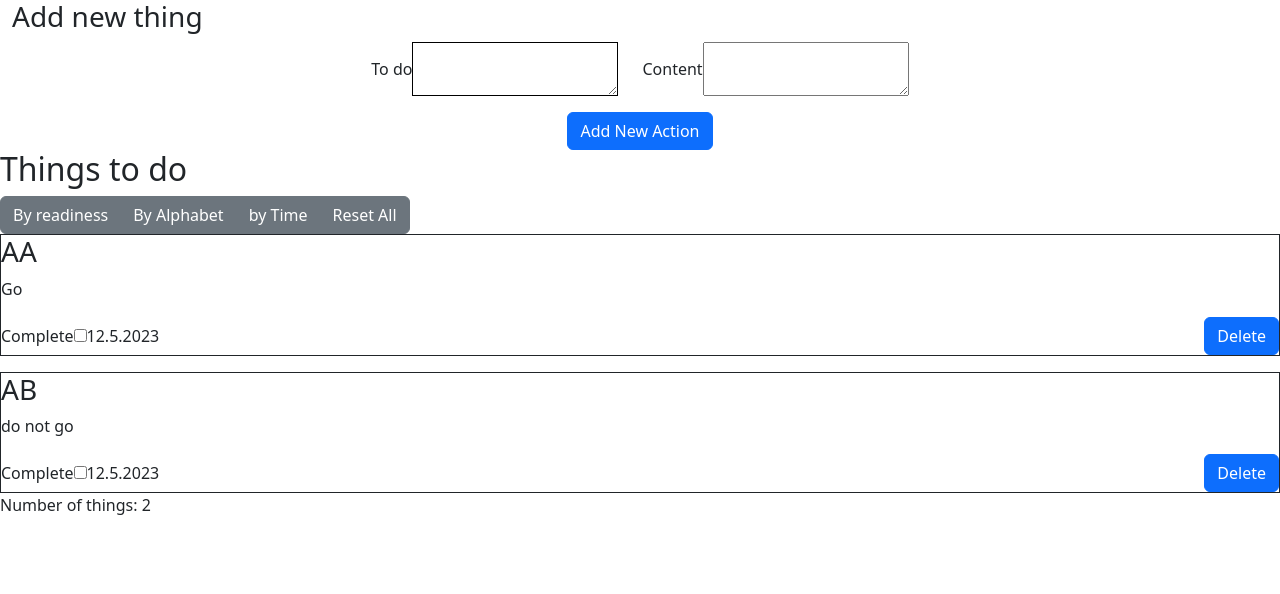
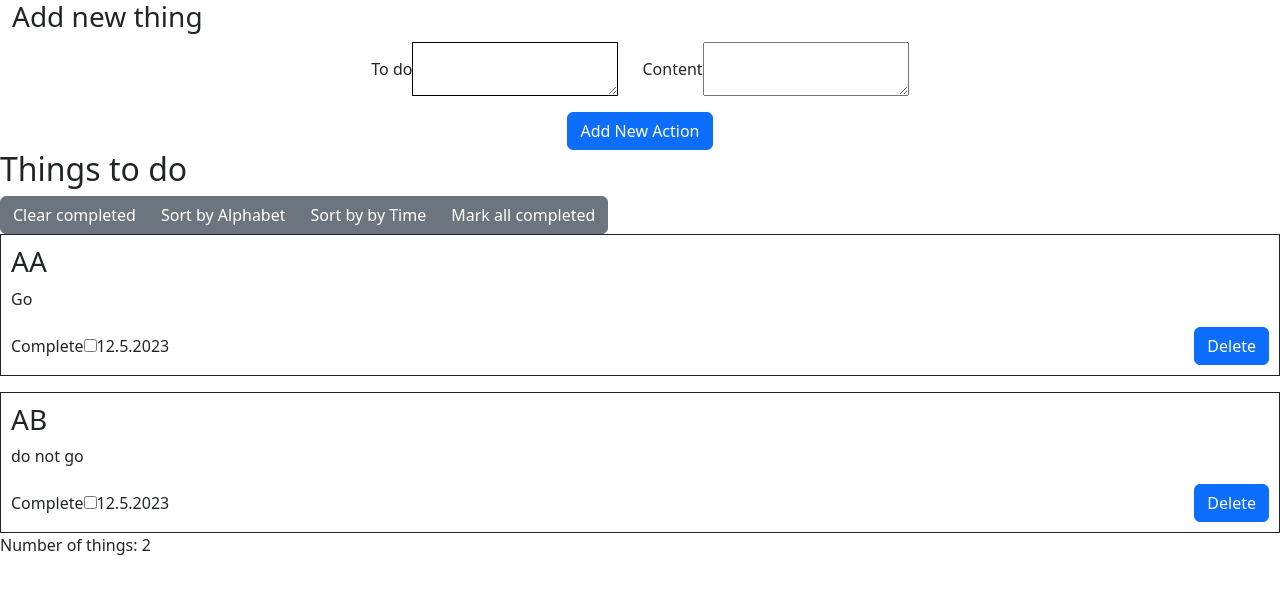
Before and after one commit to RomanKrishtal/Todo-List-redux, a React (Vite) app: page / in a window 1280 px wide. Shown: the top 594 px of the page. Built offline with nearby package versions, Linux system fonts and the light colour scheme.

Commit message:
mark all completed button added

```diff
--- a/src/features/ToDoList.jsx
+++ b/src/features/ToDoList.jsx
@@ -1,21 +1,27 @@
 import { useSelector, useDispatch } from "react-redux"
-import { listChecked, listDeleted, listSorted, readyCheck, alphabetCheck, timeSort, resetSort } from "./toDoListSlice.jsx"
+import { listChecked, listDeleted, listSorted, readyCheck, alphabetCheck, timeSort, markCompleted } from "./toDoListSlice.jsx"
 import 'bootstrap/dist/css/bootstrap.min.css';
 import { Stack, Button, ButtonGroup } from "react-bootstrap";
 
-const ToDoList = () => {
+const ToDoList = ({completed}) => {
     const lists = useSelector(state => state.lists)
 
     const dispatch = useDispatch();
 
+
     const renderedLists = lists.map(list => (
-        <article key={list.id} style={{border: "1px solid"}}>
+        <article key={list.id} style={{border: "1px solid", padding: "10px"}}>
             <h3>{list.name}</h3>
             <p>{list.content}</p>
             <Stack direction="horizontal">
             <div>
             <label htmlFor={list.id}>Complete</label>
-            <input type="checkbox" id={list.id} onClick={() => dispatch(listChecked(list.id))}/>
+            <input type="checkbox"
+            id={list.id}
+            onClick={() => dispatch(listChecked(list.id))}
+            onChange={e => e.target.checked4}
+            value={list.completed}
+            checked={list.completed ? 'checked': ''}/>
             <span>{list.date}</span>
             </div>
             <Button className="ms-auto" onClick={() => dispatch(listDeleted(list.id))}>Delete</Button>
@@ -26,10 +32,10 @@ const ToDoList = () => {
         <div>
         <h2>Things to do</h2>
         <ButtonGroup aria-label="Basic example">
-            <Button variant="secondary" onClick={() => dispatch(readyCheck())}>By readiness</Button>
-            <Button variant="secondary" onClick={() => dispatch(alphabetCheck())}>By Alphabet</Button>
-            <Button variant="secondary" onClick={() => dispatch(timeSort())}>by Time</Button>
-            <Button variant="secondary">Reset All</Button>
+            <Button variant="secondary" onClick={() => dispatch(readyCheck())}>Clear completed</Button>
+            <Button variant="secondary" onClick={() => dispatch(alphabetCheck())}>Sort by Alphabet</Button>
+            <Button variant="secondary" onClick={() => dispatch(timeSort())}>Sort by by Time</Button>
+            <Button variant="secondary" onClick={() => dispatch(markCompleted({completed}))}>Mark all completed</Button>
     </ButtonGroup>
         <div className="d-flex">
             <Stack gap={3}>
--- a/src/features/toDoListSlice.jsx
+++ b/src/features/toDoListSlice.jsx
@@ -18,22 +18,14 @@ const listSlice = createSlice({
                 if (todo.id !== action.payload) {
                     return todo
                 }
-                console.log(todo.completed)
                 return {
                     ...todo,
                     completed: !todo.completed,
                 }
             })
         },
-        // listSorted(state, action) {
-        //     if (state.id) {
-        //         return [...state].filter(() => action.payload.completed)
-        //     } else {
-        //         console.log(state.id)
-        //     }
-        // },
         readyCheck(state, action) {
-            return [...state].filter((list) => list.completed)
+            return [...state].filter((list) => !list.completed)
         },
         alphabetCheck(state, action) {
             return [...state].sort((a, b) => (a > b) ? 1 : -1)
@@ -45,12 +37,24 @@ const listSlice = createSlice({
                 return dateA > dateB ? 1 : -1;
             })
         },
-        resetSort(state, action) {
-            return
+        markCompleted(state, action) {
+            return state.map((todo) => {
+                if (!action.payload) {
+                    console.log(action.payload)
+                    return {
+                        ...todo,
+                        completed: !action.payload
+                    }
+                } else {
+                    return {
+                        ...todo
+                    }
+                }
+            })
         }
     }
 })
 
-export const { listAdded, listDeleted,  listChecked, listSorted, readyCheck, alphabetCheck, timeSort, resetSort } = listSlice.actions
+export const { listAdded, listDeleted,  listChecked, listSorted, readyCheck, alphabetCheck, timeSort, resetSort, markCompleted } = listSlice.actions
 
 export default listSlice.reducer
```
